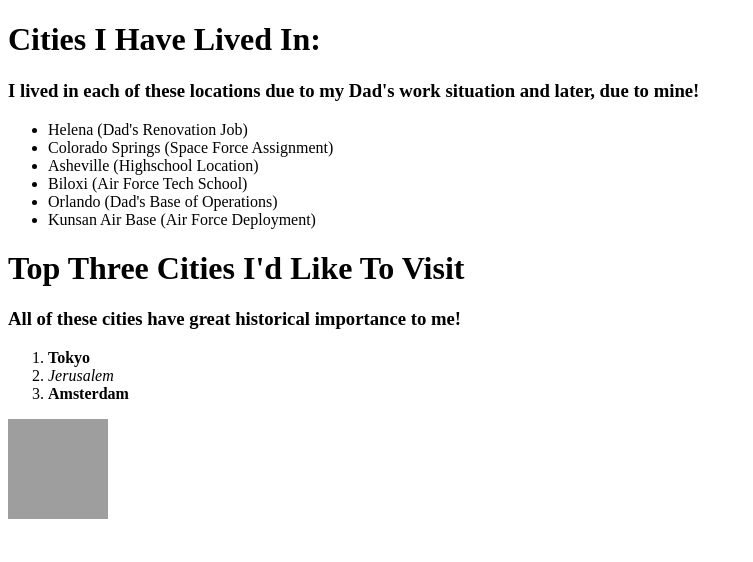
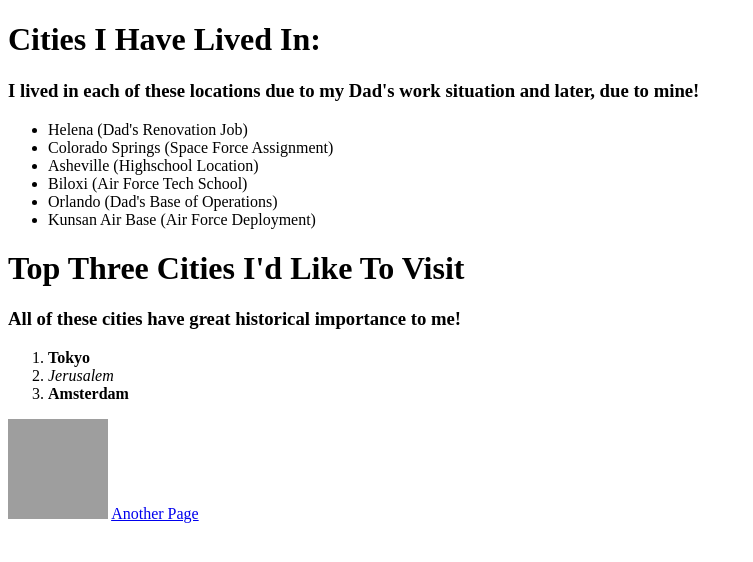
Before and after one commit to emmanuel-londono/HTML-HTML-StaticWebsite, a plain HTML site: page index.html in a window 1280 px wide. Shown: the whole page, without its empty margins (0-753 px from the left). Drawn offline with Linux system fonts and the light colour scheme; grey boxes are pictures that could not be loaded.

Commit message:
Add href to favorites.html

```diff
--- a/index.html
+++ b/index.html
@@ -21,4 +21,5 @@
         </ol>
 
    <img src="https://postimg.cc/yJt4Y46d" width="100px" height="100px" alt="" >
+   <a href=":/mnt/c/Users/emman/GitRepos/html-exercise/favorites.html"> Another Page</a>
 </html>
```
